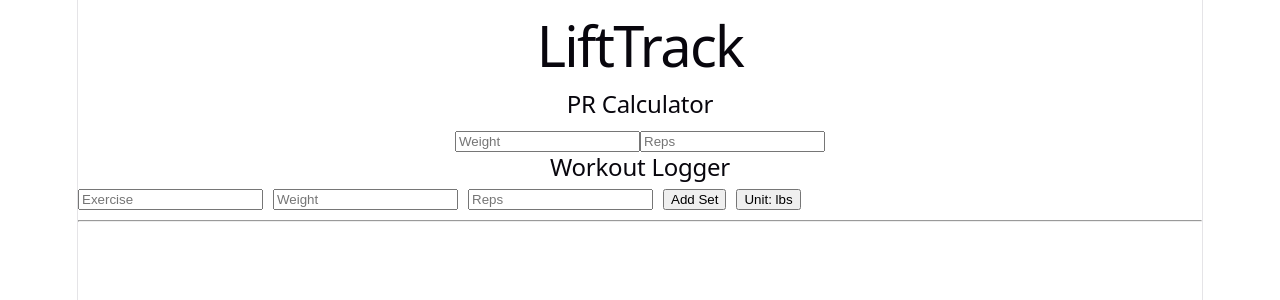
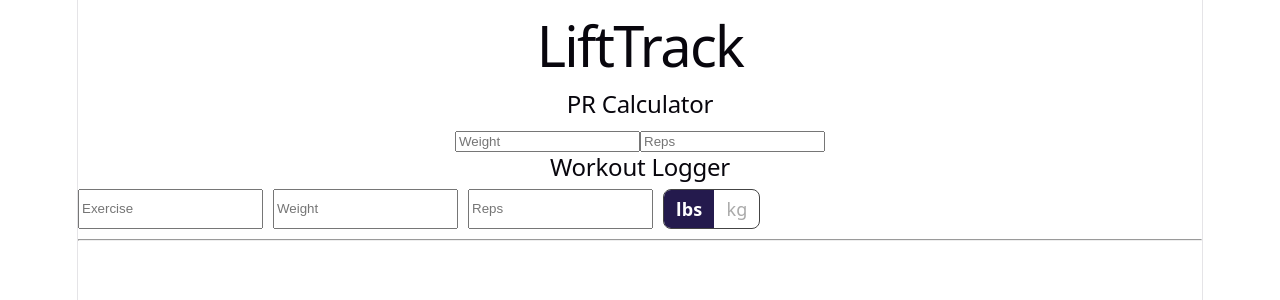
Before and after one commit to RickyRMT/LiftTrack, a React (Vite) app: page / in a window 1280 px wide. Shown: the top 300 px of the page. Built offline with nearby package versions, Linux system fonts and the light colour scheme.

Commit message:
added toggle for unit type

```diff
--- a/src/components/WorkoutLogger.jsx
+++ b/src/components/WorkoutLogger.jsx
@@ -187,13 +187,42 @@ return (
         onChange={(e) => setReps(e.target.value)}
       />
 
-      <button onClick={addWorkout}>
-  Add Set
-</button>
+      <div
+  style={{
+    display: "flex",
+    borderRadius: "8px",
+    overflow: "hidden",
+    border: "1px solid #444",
+  }}
+>
+  <div
+    onClick={() => setUnit("lbs")}
+    style={{
+      padding: "6px 12px",
+      cursor: "pointer",
+      backgroundColor: unit === "lbs" ? "#241a4d" : "transparent",
+      color: unit === "lbs" ? "white" : "#aaa",
+      fontWeight: unit === "lbs" ? "600" : "400",
+      userSelect: "none",
+    }}
+  >
+    lbs
+  </div>
 
-<button onClick={() => setUnit(unit === "lbs" ? "kg" : "lbs")}>
-  Unit: {unit}
-</button>
+  <div
+    onClick={() => setUnit("kg")}
+    style={{
+      padding: "6px 12px",
+      cursor: "pointer",
+      backgroundColor: unit === "kg" ? "#241a4d" : "transparent",
+      color: unit === "kg" ? "white" : "#aaa",
+      fontWeight: unit === "kg" ? "600" : "400",
+      userSelect: "none",
+    }}
+  >
+    kg
+  </div>
+</div>
     </div>
 
     <hr />
```
